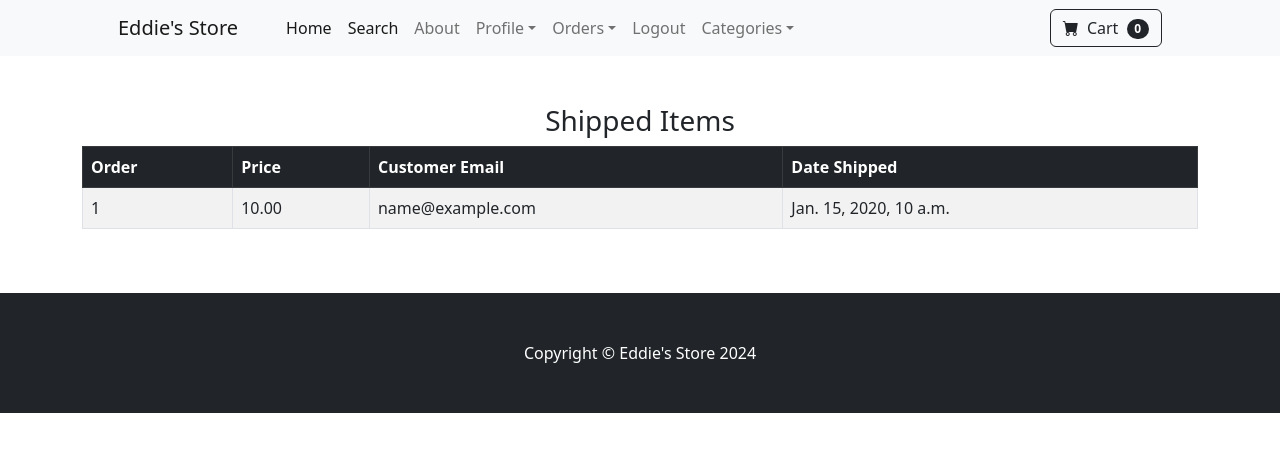
After one commit to EddieCodeSmith/E-Commerce-Website, a Django app: page /payment/shipped_dash in a window 1280 px wide. The commit adds this page. Shown: the top 452 px of the page. Run offline with Django 5.2, Linux system fonts and the light colour scheme; a user stored in the database is signed in; tables that the repository leaves empty hold one stand-in row (values such as "Sample post"); some libraries are stand-ins or nearby versions.

Commit message:
Create a shipping dash for admin

```diff
--- /dev/null
+++ b/payment/templates/payment/shipped_dash.html
@@ -0,0 +1,37 @@
+{%  extends 'base.html' %}
+{% block content %}
+
+<!-- ABOUT WEBSITE TEXT -->
+        <div class = "container">
+            <div class = "row">
+                <center>
+                    <div class = "col - 8">
+                        <br/><br/>
+                       <h3>Shipped Items</h3>
+
+                       <table class="table table-striped table-hover table-bordered">
+                        <thead class="table-dark">
+                          <tr>
+                            <th scope="col">Order</th>
+                            <th scope="col">Price</th>
+                            <th scope="col">Customer Email</th>
+                            <th scope="col">Date Shipped</th>
+                          </tr>
+                        </thead>
+                        <tbody>
+                            {% for item in orders %}
+                          <tr>
+                            <td>{{ item.id }}</td>
+                            <td>{{ item.amount_paid }}</td>
+                            <td>{{ item.email }}</td>
+                            <td>{{ item.date_shipped }}</td>
+                          </tr>
+                          {% endfor %}
+                        </tbody>
+                      </table>
+                    </div>
+                </center>
+            </div>
+        </div>
+        <br><br>
+{% endblock %}
--- a/payment/urls.py
+++ b/payment/urls.py
@@ -7,5 +7,7 @@ urlpatterns = [
    path('checkout', views.checkout, name = 'checkout'),
    path('billing_info', views.billing_info, name = 'billing_info'),
    path('process_order', views.process_order, name = 'process_order'),
+   path('shipped_dash', views.shipped_dash, name = 'shipped_dash'),
+   path('not_shipped_dash', views.not_shipped_dash, name = 'not_shipped_dash'),
 
 ]
--- a/payment/views.py
+++ b/payment/views.py
@@ -5,6 +5,22 @@ from payment.models import ShippingAddress, Order, OrderItem
 from django.contrib.auth.models import User
 from django.contrib import messages
 from store.models import Product
+
+def not_shipped_dash(request):
+    if request.user.is_authenticated and request.user.is_superuser:
+        orders = Order.objects.filter(shipped = False)
+        return render(request, 'payment/not_shipped_dash.html', {'orders':orders})
+    else:
+        messages.success(request, "Access Denied!!!")
+        return redirect('home')
+
+def shipped_dash(request):
+    if request.user.is_authenticated and request.user.is_superuser:
+        orders = Order.objects.filter(shipped = True)
+        return render(request, 'payment/shipped_dash.html', {'orders':orders})
+    else:
+        messages.success(request, "Access Denied!!!")
+        return redirect('home')
 
 def process_order(request):
     if request.POST:
--- a/store/templates/navbar.html
+++ b/store/templates/navbar.html
@@ -17,6 +17,17 @@
                         <li><a class="dropdown-item" href="{% url 'update_info' %}">User Info</a></li>
                     </ul>
                 </li>
+
+                {% if user.is_superuser %}
+                <li class="nav-item dropdown">
+                    <a class="nav-link dropdown-toggle" id="navbarDropdown" href="#" role="button" data-bs-toggle="dropdown" aria-expanded="false">Orders</a>
+                    <ul class="dropdown-menu" aria-labelledby="navbarDropdown">
+                        <li><a class="dropdown-item" href="{% url 'shipped_dash' %}">Shipped Orders</a></li>
+                        <li><hr class="dropdown-divider" /></li>
+                        <li><a class="dropdown-item" href="{% url 'not_shipped_dash' %}">Unshipped Orders</a></li>
+                    </ul>
+                </li>
+                {% endif %}
 
                 <li class="nav-item"><a class="nav-link" href="{% url 'logout' %}">Logout</a></li>
                 {% else %}
```
Also changed, not shown: payment/templates/payment/not_shipped_dash.html (added, +38 -0 lines).
